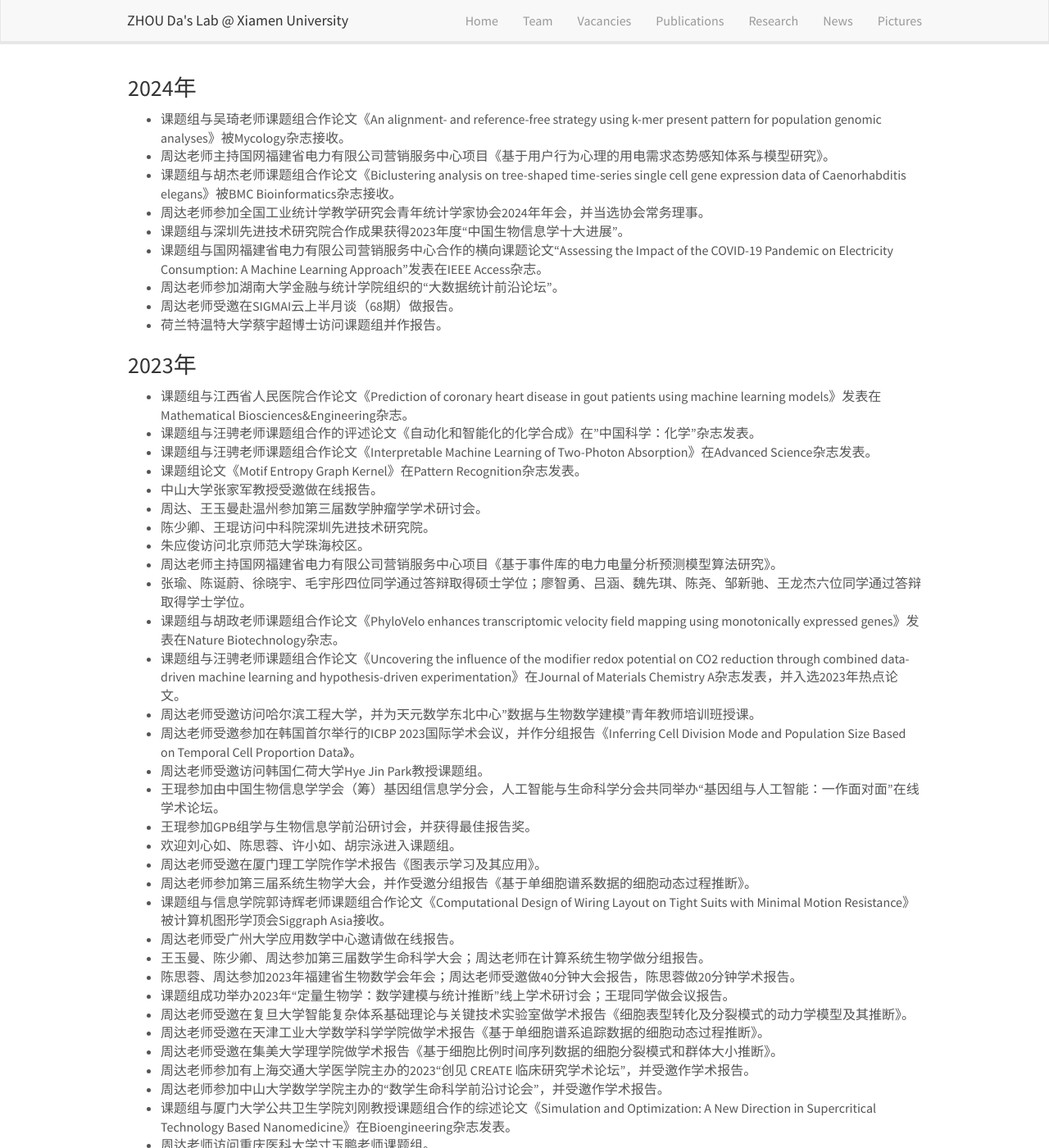
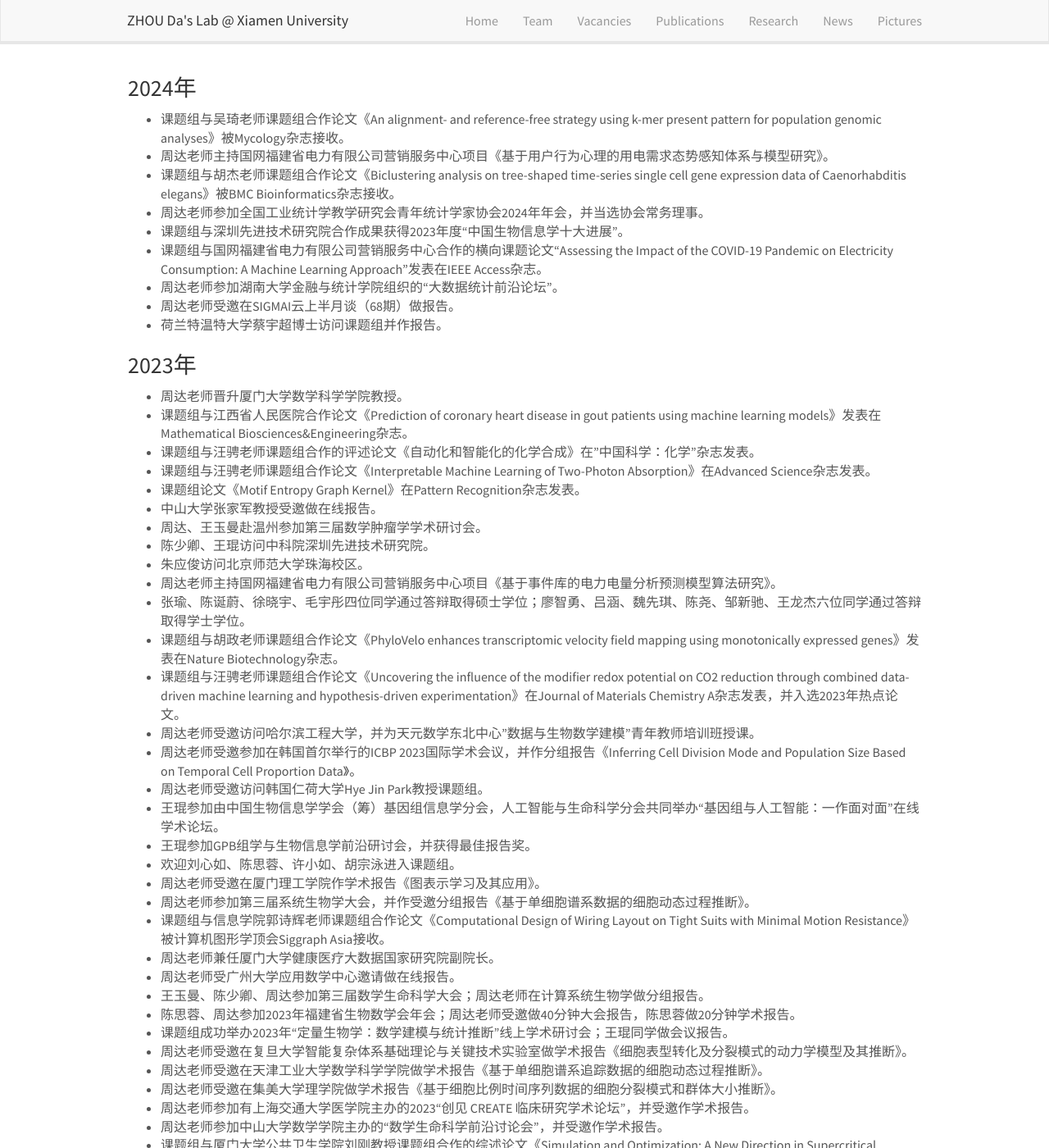
Before and after one commit to ZhouDaLab/zhoudalab.github.io, a Jekyll site: the page built from _pages/news.md, in a window 1280 px wide and 1400 px high. Shown: the whole window at 82% size. Built offline with Jekyll 4.4.1, drawn with Linux system fonts in a browser that asks for light colours; nearby versions of some CDN libraries; some of the changed text lies outside the part shown.

Commit message:
Update news.md

```diff
--- a/_pages/news.md
+++ b/_pages/news.md
@@ -20,6 +20,7 @@ permalink: /news/
 
 ### 2023年
 
+- 周达老师晋升厦门大学数学科学学院教授。
 - 课题组与江西省人民医院合作论文《Prediction of coronary heart disease in gout patients using machine learning models》发表在Mathematical Biosciences&Engineering杂志。
 - 课题组与汪骋老师课题组合作的评述论文《自动化和智能化的化学合成》在"中国科学：化学"杂志发表。
 - 课题组与汪骋老师课题组合作论文《Interpretable Machine Learning of Two-Photon Absorption》在Advanced Science杂志发表。
@@ -41,6 +42,7 @@ permalink: /news/
 - 周达老师受邀在厦门理工学院作学术报告《图表示学习及其应用》。
 - 周达老师参加第三届系统生物学大会，并作受邀分组报告《基于单细胞谱系数据的细胞动态过程推断》。
 - 课题组与信息学院郭诗辉老师课题组合作论文《Computational Design of Wiring Layout on Tight Suits with Minimal Motion Resistance》被计算机图形学顶会Siggraph Asia接收。
+- 周达老师兼任厦门大学健康医疗大数据国家研究院副院长。
 - 周达老师受广州大学应用数学中心邀请做在线报告。
 - 王玉曼、陈少卿、周达参加第三届数学生命科学大会；周达老师在计算系统生物学做分组报告。
 - 陈思蓉、周达参加2023年福建省生物数学会年会；周达老师受邀做40分钟大会报告，陈思蓉做20分钟学术报告。
```
Also changed, not shown: other parts of _pages/news.md (+0 -1 lines).
